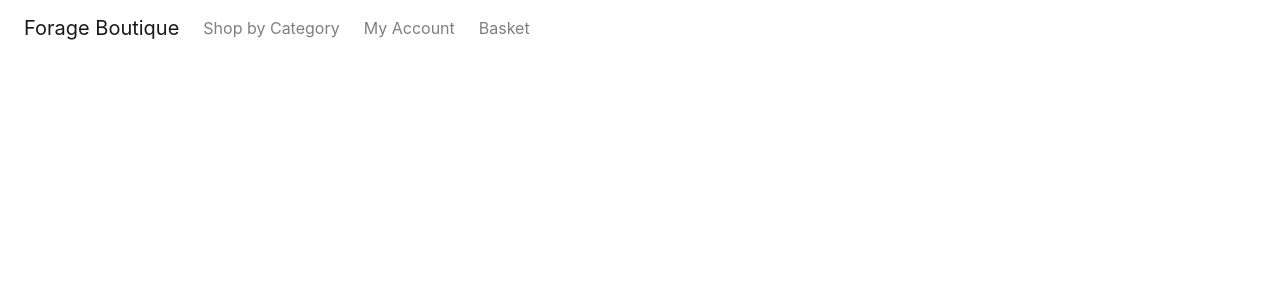
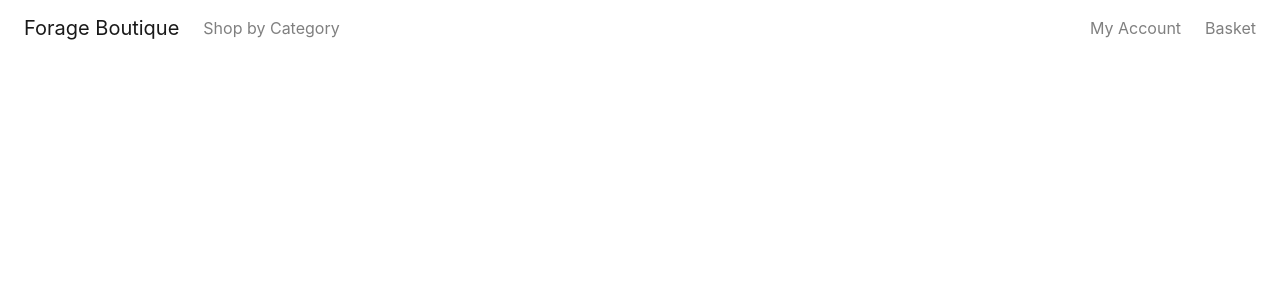
Before and after one commit to anabramos/forageboutique, a Django app: page / in a window 1280 px wide. Shown: the top 300 px of the page. Run offline with Django 3.2, Linux system fonts and the light colour scheme; some libraries are stand-ins or nearby versions.

Commit message:
Create space between navbar links

```diff
--- a/templates/base.html
+++ b/templates/base.html
@@ -36,7 +36,7 @@
                 </button>
 
                 <div class="collapse navbar-collapse" id="navbarSupportedContent">
-                    <ul class="navbar-nav me-auto mb-2 mb-lg-0 align-items-center">
+                    <ul class="navbar-nav me-auto mb-2 mb-lg-0 mr-auto align-items-center">
                         <li class="list-inline-item dropdown">
                             <a class="text-black nav-link" href="#" id="category-options" data-toggle="dropdown" aria-haspopup="true" aria-expanded="false">
                                 <div class="text-center">
@@ -50,6 +50,8 @@
                                     <a href="#" class="dropdown-item">All products</a>
                             </div>
                         </li>
+                    </ul>
+                    <ul class="navbar-nav mb-2 mb-lg-0 align-items-center d-flex justify-content-end">
                         <li class="list-inline-item dropdown">
                             <a class="text-black nav-link" href="#" id="user-options" data-toggle="dropdown" aria-haspopup="true" aria-expanded="false">
                                 <div class="text-center">
```
